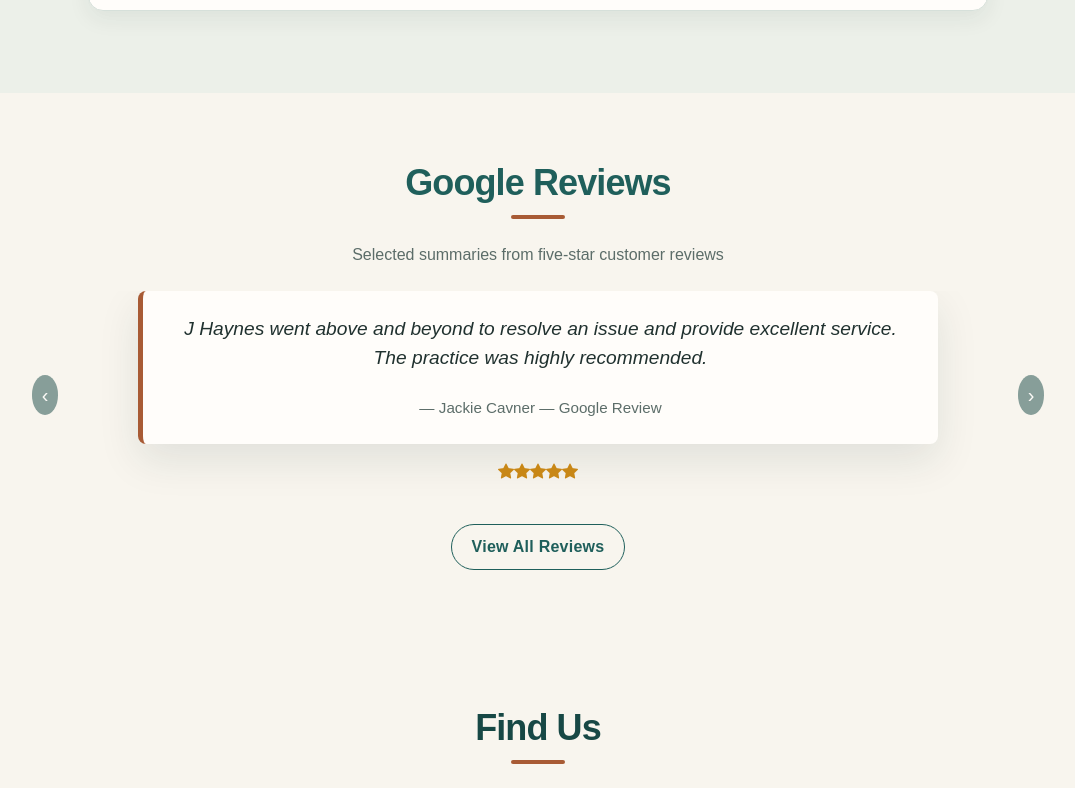
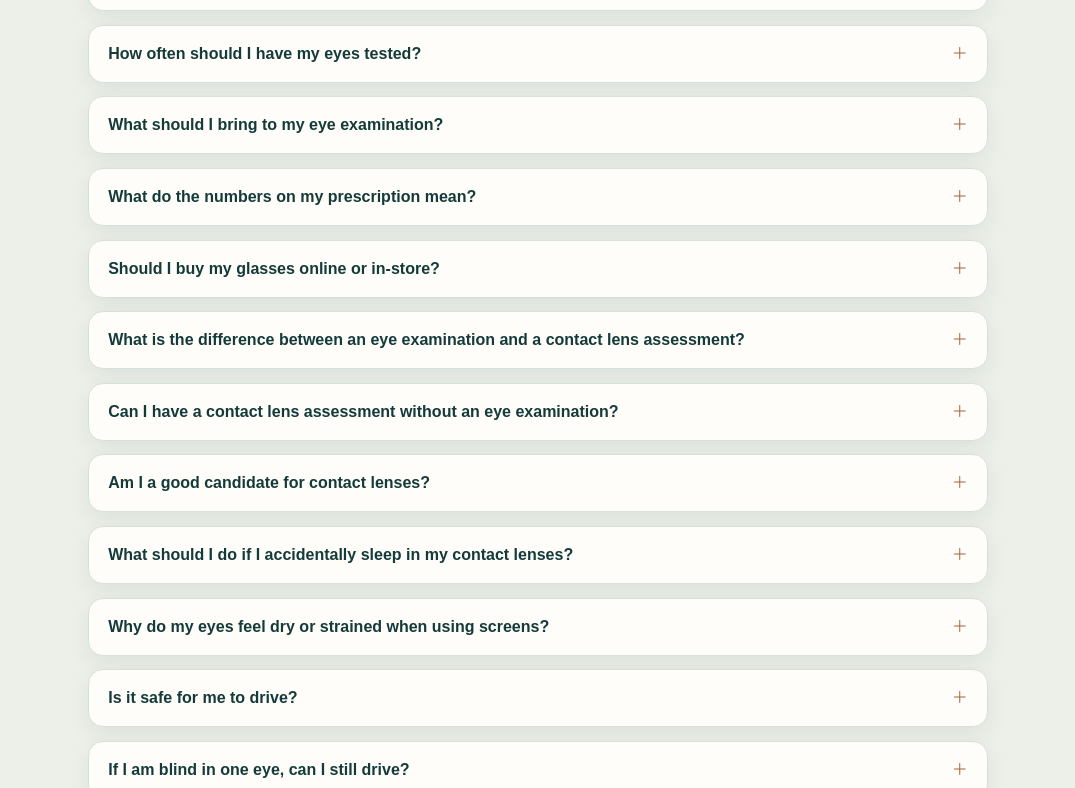
Before and after one commit to mohaammed17/JHaynes-Optician, a React (Vite) app in the folder Frontend/: page / in a window 1280 px wide. Shown: the part 3768-4556 px from the top of the page, without its empty margins (102-1177 px from the left). Built offline with nearby package versions, Linux system fonts and the light colour scheme.

Commit message:
Expand patient frequently asked questions

```diff
--- a/Frontend/src/Components/FaqSection.jsx
+++ b/Frontend/src/Components/FaqSection.jsx
@@ -50,12 +50,129 @@ const faqItems = [
   {
     question: 'Can you fit new lenses into my existing spectacle frames?',
     answer:
-      'Yes. If your existing frames are in good condition and suitable for your chosen lens type, we may be able to glaze new lenses into them. We will inspect the frames first and advise you on their suitability.',
+      'Yes. This can include designer frames, provided they are in good condition and suitable for your chosen lens type. We will inspect the frames first and discuss their suitability with you. Glazing places some pressure on a frame, so older, worn or weakened frames may be at greater risk of damage; we will explain any concerns before work begins.',
   },
   {
     question: 'How long does an eye examination take?',
     answer:
       'A standard eye examination usually takes between 30 and 40 minutes. Additional assessments, such as an OCT scan, may require a further 10 to 15 minutes.',
+  },
+  {
+    question: 'How often should I have my eyes tested?',
+    answer: (
+      <>
+        Most people should have an eye examination every two years, or more frequently if advised by their
+        optometrist. The recommended interval may vary according to your age, symptoms, eye health and medical
+        history. If you notice a change in your vision, contact us rather than waiting for your next routine test.{' '}
+        <a
+          href="https://www.nhs.uk/nhs-services/opticians/visiting-an-optician/"
+          target="_blank"
+          rel="noopener noreferrer"
+        >
+          Read the NHS guidance
+        </a>
+        .
+      </>
+    ),
+  },
+  {
+    question: 'What should I bring to my eye examination?',
+    answer:
+      'Please bring your current glasses or contact lenses, a copy of your previous prescription if available, and a list of any medicines you take. For a contact lens appointment, it is also helpful to bring your current lenses, packaging and lens-care products.',
+  },
+  {
+    question: 'What do the numbers on my prescription mean?',
+    answer:
+      'SPH (sphere) shows the amount of correction needed for short- or long-sightedness. CYL (cylinder) and AXIS describe the correction for astigmatism. Your prescription may also include an ADD value for reading or close work. We will be happy to explain each part of your prescription.',
+  },
+  {
+    question: 'Should I buy my glasses online or in-store?',
+    answer:
+      'Buying online may seem convenient, but an in-practice service includes professional frame fitting, precise facial measurements, suitable lens selection and adjustments after collection. These details are particularly important for stronger or more complex prescriptions and help ensure comfortable, clear vision.',
+  },
+  {
+    question: 'What is the difference between an eye examination and a contact lens assessment?',
+    answer:
+      'An eye examination checks your vision, spectacle prescription and general eye health. A contact lens assessment is a separate examination that considers the front surface of the eye, tear film and corneal shape, and checks how a contact lens fits and performs. Your contact lens prescription may therefore differ from your glasses prescription.',
+  },
+  {
+    question: 'Can I have a contact lens assessment without an eye examination?',
+    answer: (
+      <>
+        A contact lens assessment normally requires an up-to-date eye examination and valid prescription so we can
+        confirm your eye health and obtain the measurements needed for a safe, accurate fitting. If your prescription
+        is no longer current, you can <Link to="/book-appointment">request an eye examination</Link> or call us on{' '}
+        <a href="tel:01509260023">01509 260023</a>.
+      </>
+    ),
+  },
+  {
+    question: 'Am I a good candidate for contact lenses?',
+    answer:
+      'Many people can wear contact lenses, including some people with more complex prescriptions. Suitability depends on factors such as your eye health, tear film, prescription, lifestyle and ability to handle and care for the lenses. A contact lens assessment allows us to recommend the most appropriate option for you.',
+  },
+  {
+    question: 'What should I do if I accidentally sleep in my contact lenses?',
+    answer: (
+      <>
+        Unless your contact lens practitioner has specifically advised otherwise, you should not sleep in your
+        lenses. If this happens and a lens feels dry or stuck, do not force it out. Blink, use suitable contact-lens
+        rewetting drops and allow the lens to move freely before removing it gently. Seek urgent advice if you develop
+        pain, redness, sensitivity to light or reduced vision.{' '}
+        <a
+          href="https://www.moorfields.nhs.uk/for-patients/visual-aids/contact-lenses/care-of-your-soft-contact-lenses"
+          target="_blank"
+          rel="noopener noreferrer"
+        >
+          Read the Moorfields guidance
+        </a>
+        .
+      </>
+    ),
+  },
+  {
+    question: 'Why do my eyes feel dry or strained when using screens?',
+    answer: (
+      <>
+        Long periods of screen use can reduce how often you blink, which may contribute to dryness and eye strain.
+        Take regular breaks, remember to blink, position your screen just below eye level and avoid glare. If symptoms
+        continue, we can assess your eyes and advise whether lubricating drops or a screen-specific prescription may
+        help.{' '}
+        <a href="https://www.nhs.uk/symptoms/dry-eyes/" target="_blank" rel="noopener noreferrer">
+          Read the NHS dry-eye guidance
+        </a>
+        .
+      </>
+    ),
+  },
+  {
+    question: 'Is it safe for me to drive?',
+    answer: (
+      <>
+        You must meet the DVLA eyesight standards whenever you drive. Changes in vision and conditions such as
+        cataracts or glaucoma can affect visual acuity or field of vision, so please seek advice if you are unsure and
+        do not drive if you cannot meet the required standard. We can assess your eyesight, but the DVLA determines
+        legal fitness to drive.{' '}
+        <a href="https://www.gov.uk/driving-eyesight-rules" target="_blank" rel="noopener noreferrer">
+          Check the current DVLA rules
+        </a>
+        .
+      </>
+    ),
+  },
+  {
+    question: 'If I am blind in one eye, can I still drive?',
+    answer: (
+      <>
+        You may be able to drive a car or motorcycle with sight in one eye if you meet the DVLA eyesight standards
+        and have adapted successfully to the condition. Different and stricter rules apply to bus, coach and lorry
+        licences, and DVLA notification may be required. Ask your optometrist or doctor if you are unsure.{' '}
+        <a href="https://www.gov.uk/monocular-vision-and-driving" target="_blank" rel="noopener noreferrer">
+          Check the official monocular-vision guidance
+        </a>
+        .
+      </>
+    ),
   },
 ];
 
```
